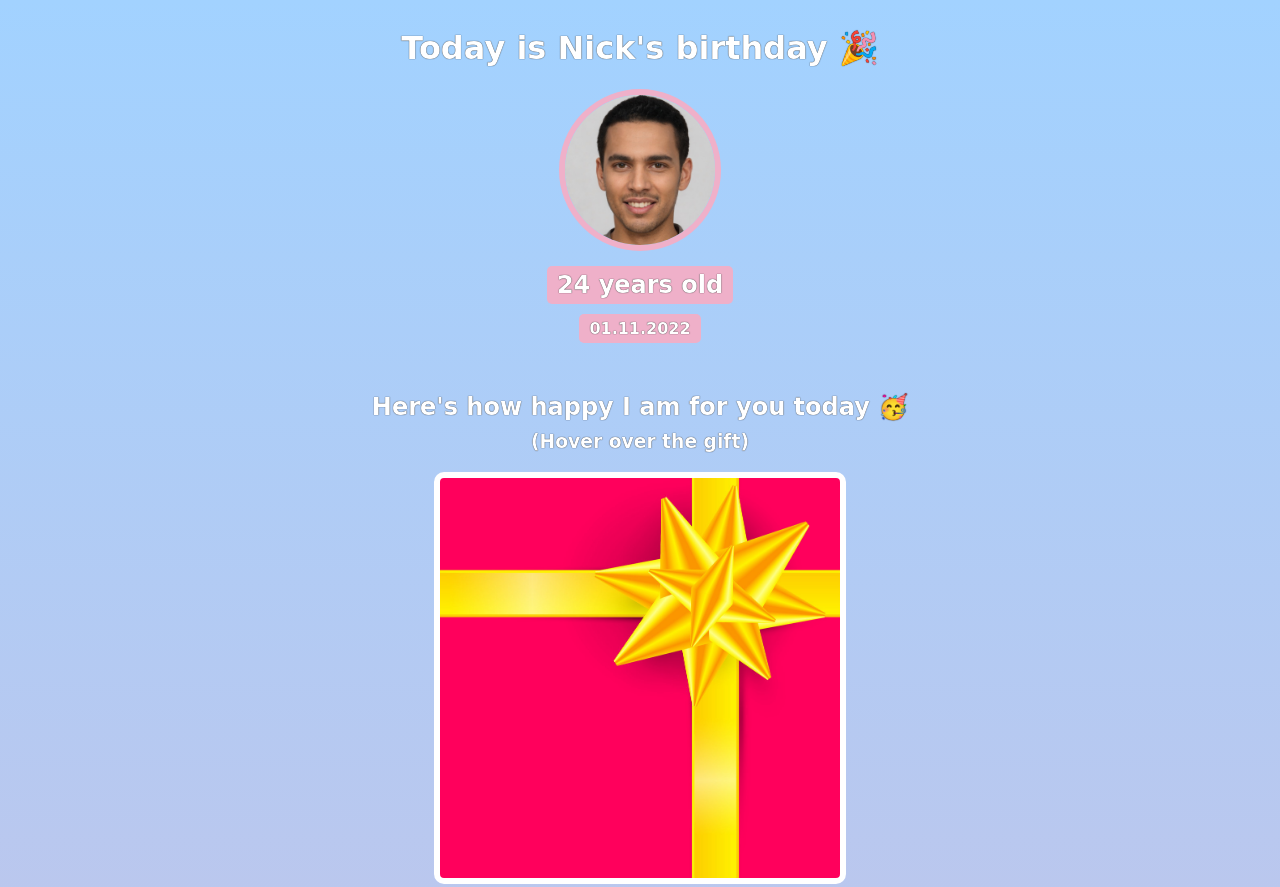
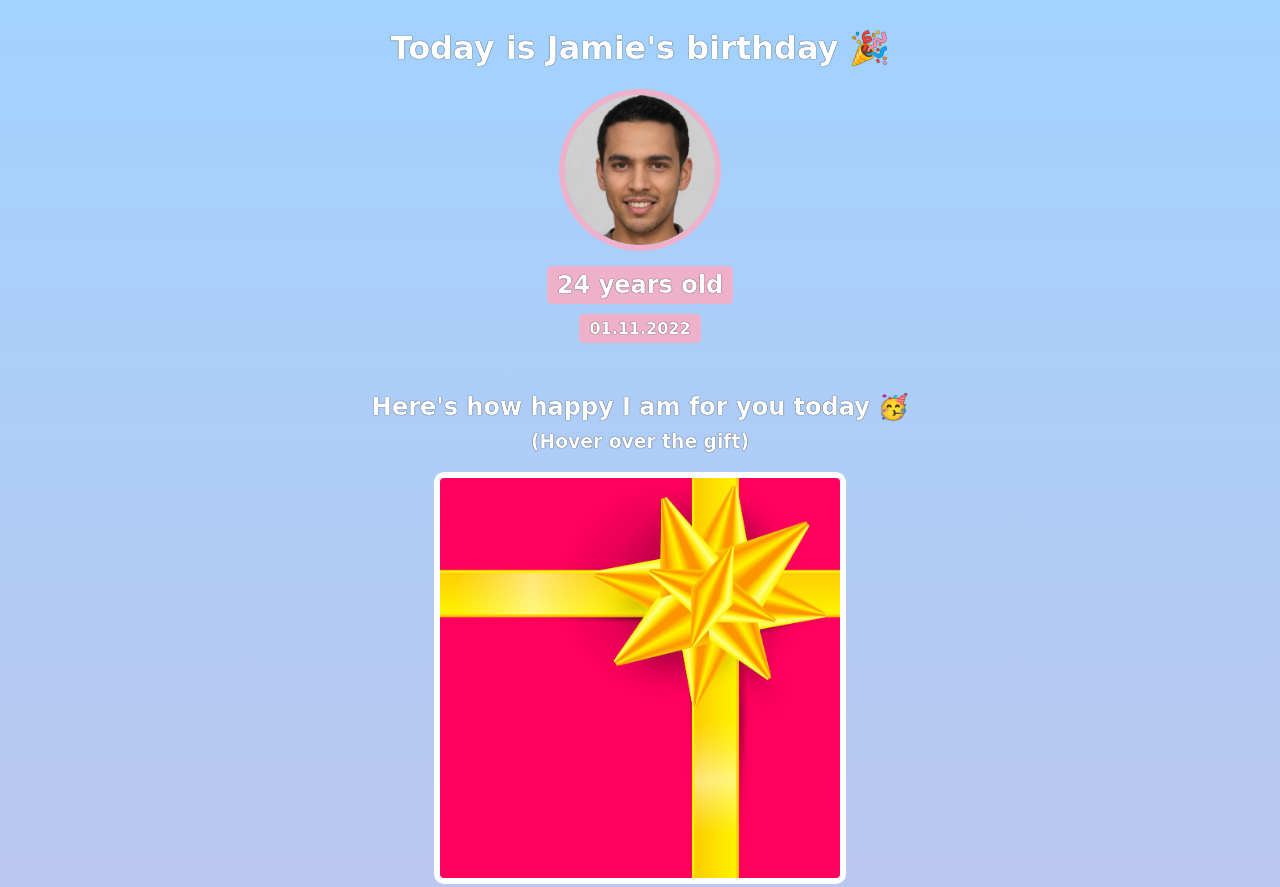
Before and after one commit to tahreek/birthday-gift-site, a website built with Vite: page index.html in a window 1280 px wide. Shown: the top 887 px of the page. Built offline with nearby package versions, Linux system fonts and the light colour scheme; a web font is replaced by a local one.

Commit message:
Change name to Jamie

```diff
--- a/index.html
+++ b/index.html
@@ -7,7 +7,7 @@
     </head>
     <body>
         <div id="header">
-            <h1>Today is Nick's birthday 🎉</h1>
+            <h1>Today is Jamie's birthday 🎉</h1>
             <img id="bff-img" src="images/nick.jpg">
             <h2 id="bday-age">24 years old</h2>
             <h4 id="bday-date">01.11.2022</h4>
```
